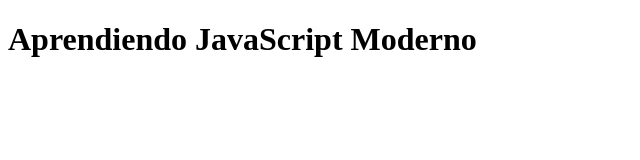
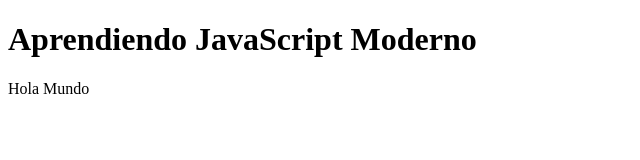
Before and after one commit to MartinG94/Curso-de-JavaScript-Udemy, a plain HTML site: page index.html in a window 1280 px wide. Shown: the whole page, without its empty margins (0-640 px from the left). Drawn offline with Linux system fonts and the light colour scheme.

Commit message:
Mi primer Hola Mundo en HTML

```diff
--- a/index.html
+++ b/index.html
@@ -9,5 +9,10 @@
 
     <h1>Aprendiendo JavaScript Moderno</h1>
 
+    <div id="app"></div>
+
+    <script>
+        document.getElementById('app').innerHTML = "Hola Mundo";
+    </script>
 </body>
 </html>
```
